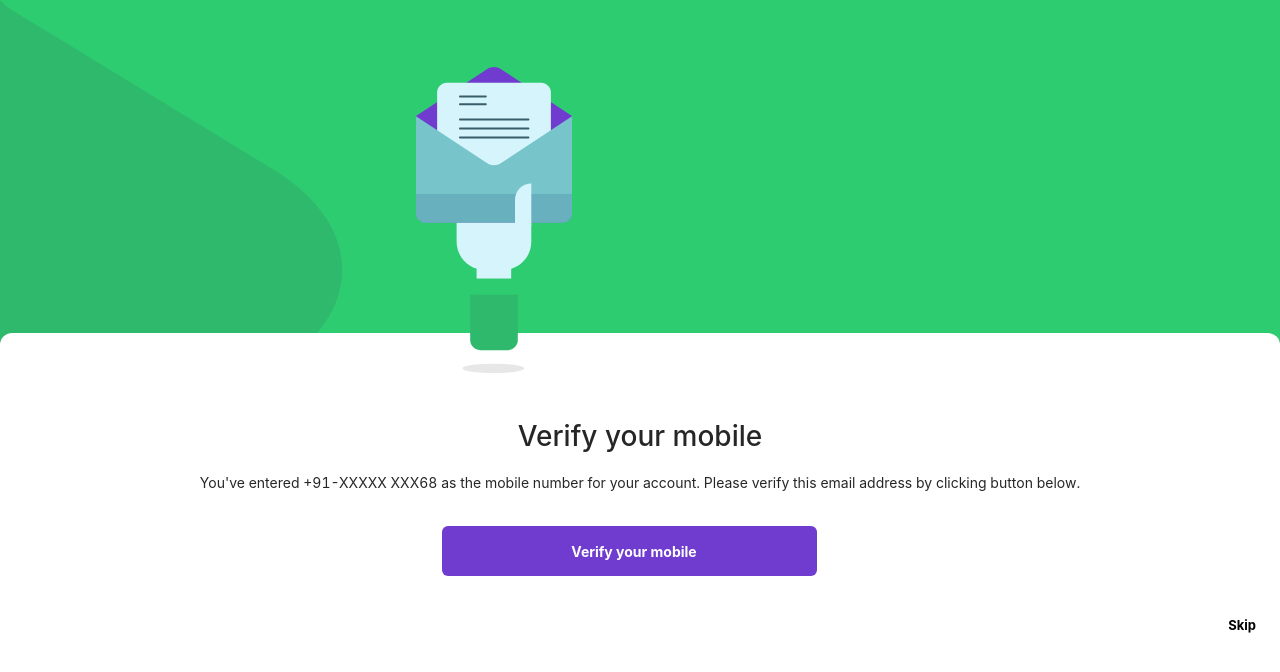
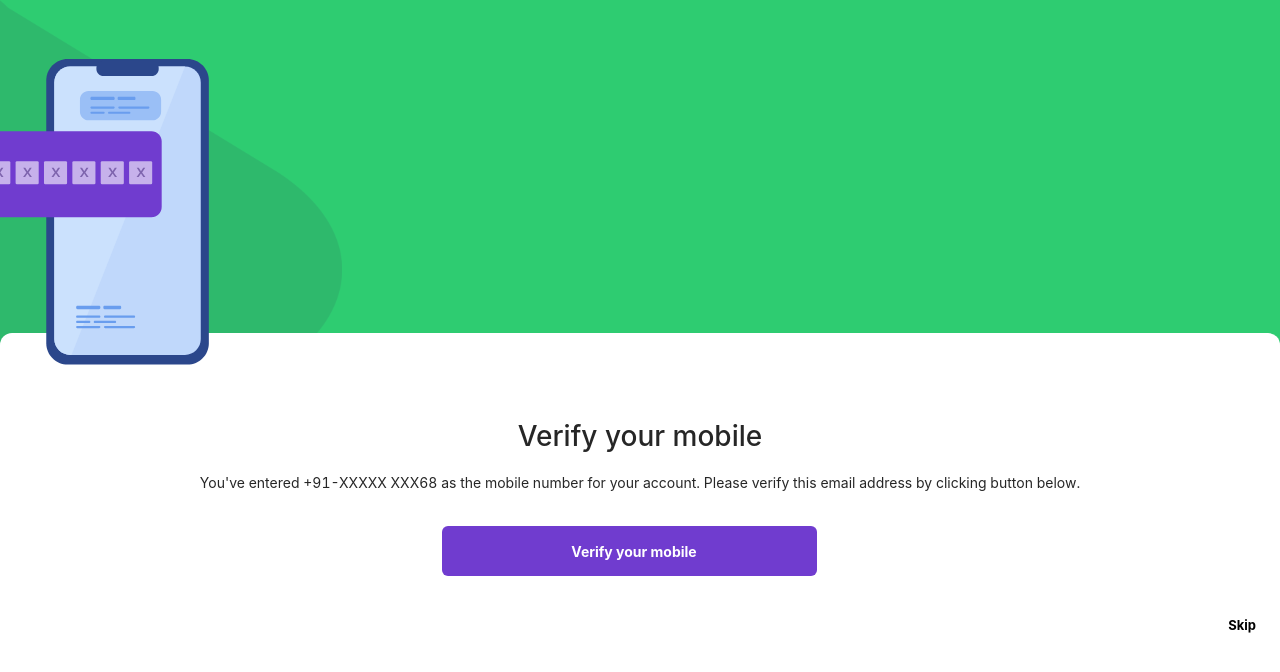
Before and after one commit to arockiyastephenl/doctor_app, a React (Create React App) app: page /mobileverify in a window 1280 px wide. Shown: the top 672 px of the page. Built offline with nearby package versions, Linux system fonts and the light colour scheme.

Commit message:
doctor_verifyimage_add

```diff
--- a/src/App.css
+++ b/src/App.css
@@ -378,6 +378,15 @@ ant-tabs-tab {
   z-index: 1;
   width: 156px;
 }
+.emailverifyimage {
+  position: absolute;
+  left: -9.47%;
+  right: 31.73%;
+  top: 7.39%;
+  bottom: 46.12%;
+  z-index: 1;
+  width: 330px;
+}
 .skipfunction {
   color: black;
   text-align: end;
--- a/src/components/VerifyYourMobile.jsx
+++ b/src/components/VerifyYourMobile.jsx
@@ -1,6 +1,6 @@
 import React from "react";
 import Wave_Top from "../assets/logo/Wave_Top.svg";
-import EmailVerification from "../assets/logo/EmailVerification.svg";
+import Otp from "../assets/logo/Otp.svg";
 import RightArrow from "../assets/icon/RightArrow.svg";
 import { useNavigate } from "react-router-dom";
 
@@ -11,7 +11,7 @@ function VerifyYourMobile() {
     <>
       <div className="bg-container">
         <img alt="" src={Wave_Top} />
-        <img alt="" src={EmailVerification} className="emailverificationimage" />
+        <img alt="" src={Otp} className="emailverifyimage" />
         <div className="card-container">
           <h1 style={{marginTop:"67px"}}>Verify your mobile</h1>
           <p>
```
Also changed, not shown: src/assets/logo/Otp.svg (added).
